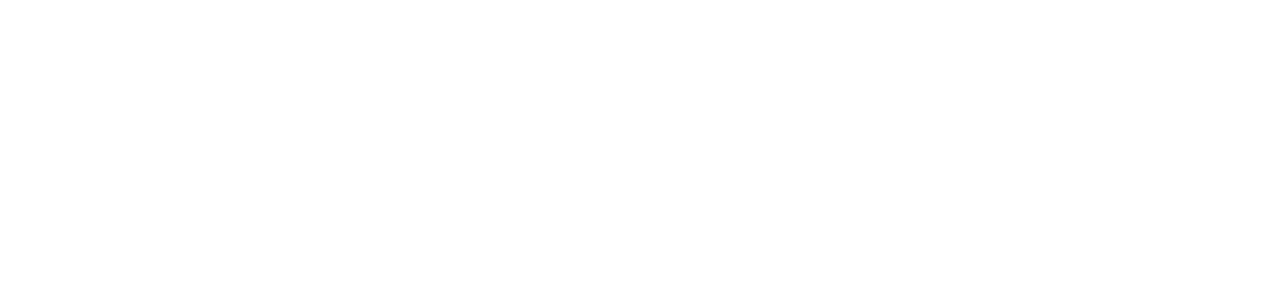
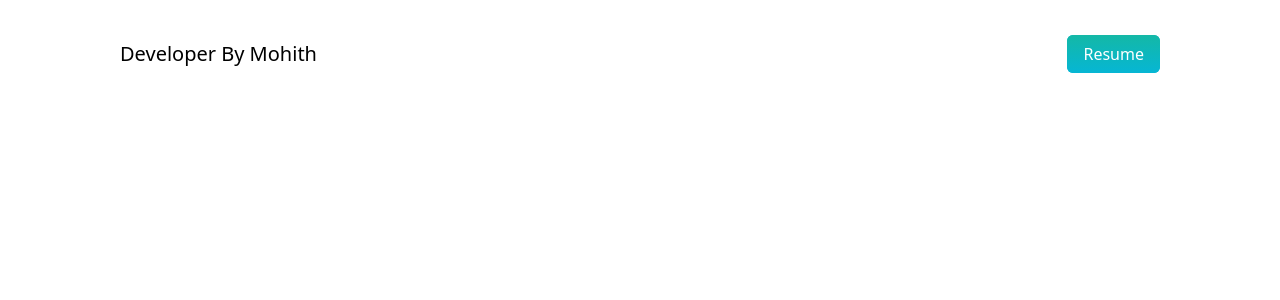
Before and after one commit to mohith-j/mohith-j.github.io, a React (Create React App) app: page / in a window 1280 px wide. Shown: the top 300 px of the page. Built offline with nearby package versions, Linux system fonts and the light colour scheme.

Commit message:
setting up

```diff
--- a/src/App.js
+++ b/src/App.js
@@ -1,8 +1,9 @@
+import NavBar from "./components/navbar.js";
 
 function App() {
   return (
-    <section>
-
+    <section className="bg-white px-10 mx-20">
+      <NavBar className="min-h-screen"/>
     </section>
   );
 }
--- /dev/null
+++ b/src/components/navbar.js
@@ -0,0 +1,27 @@
+import React from "react";
+
+function navbar(){
+    return(
+        <nav className=" py-10 mb-12 flex justify-between">
+            <h1 className="font-burtons text-xl">Developer By Mohith</h1>
+            <ul className="flex items-center">
+              {/* <li>
+                <BsFillMoonStarsFill
+                  onClick={() => setDarkMode(!darkMode)}
+                  className=" cursor-pointer text-2xl"
+                />
+              </li> */}
+              <li>
+                <a
+                  className="bg-gradient-to-t from-cyan-500 to-teal-500 bg-cyan-500 text-white px-4 py-2 rounded-md ml-8"
+                  href="#"
+                >
+                  Resume
+                </a>
+              </li>
+            </ul>
+        </nav>
+    )
+};
+
+export default navbar;
--- /dev/null
+++ b/src/index.css
@@ -0,0 +1,3 @@
+@tailwind base;
+@tailwind components;
+@tailwind utilities;
--- a/src/index.js
+++ b/src/index.js
@@ -2,6 +2,7 @@
 import ReactDOM from 'react-dom/client';
 import App from './App';
 import reportWebVitals from './reportWebVitals';
+import "./index.css";
 
 const root = ReactDOM.createRoot(document.getElementById('root'));
 root.render(
--- a/tailwind.config.js
+++ b/tailwind.config.js
@@ -1,6 +1,8 @@
 /** @type {import('tailwindcss').Config} */
 module.exports = {
-  content: [],
+  content: [
+    "./src/**/*.{js,jsx,ts,tsx}",
+  ],
   theme: {
     extend: {},
   },
```
